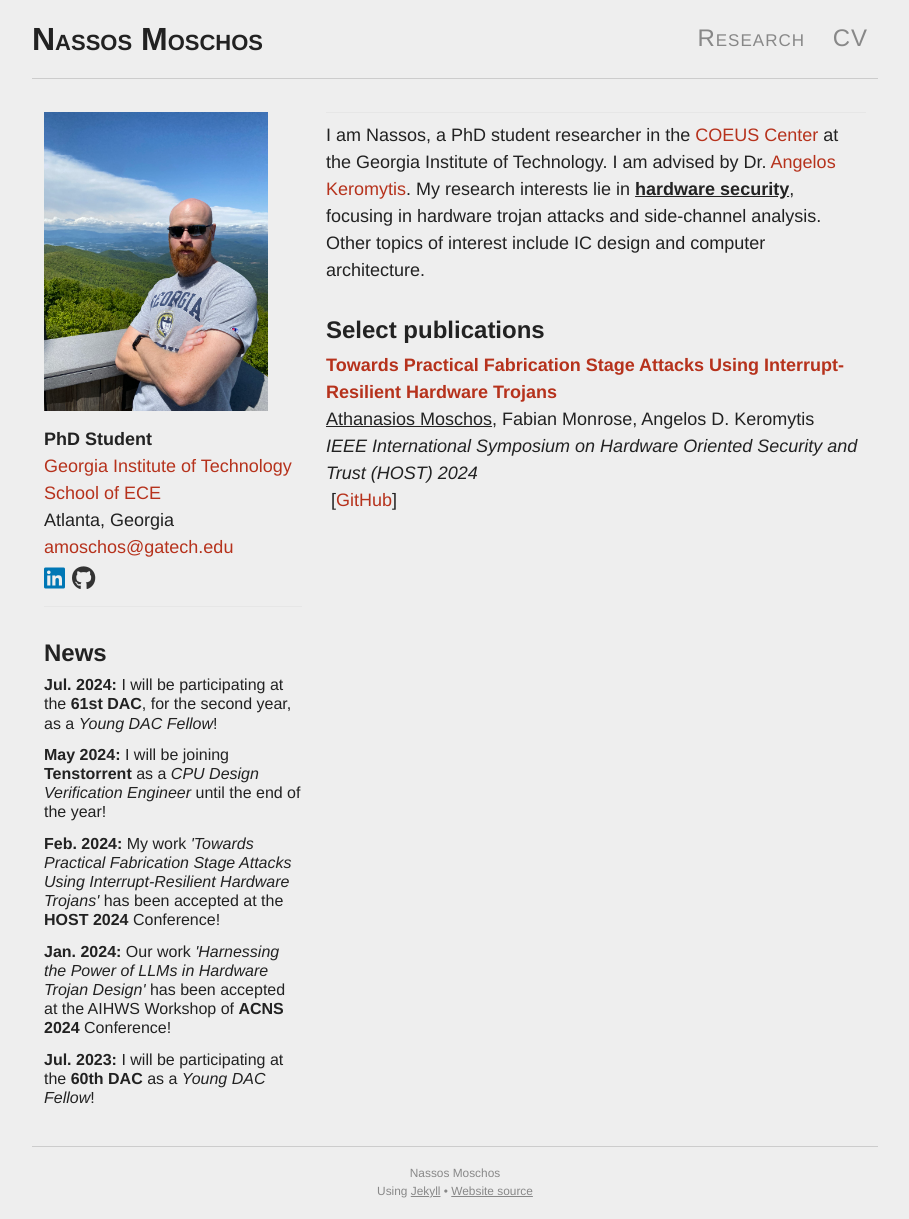
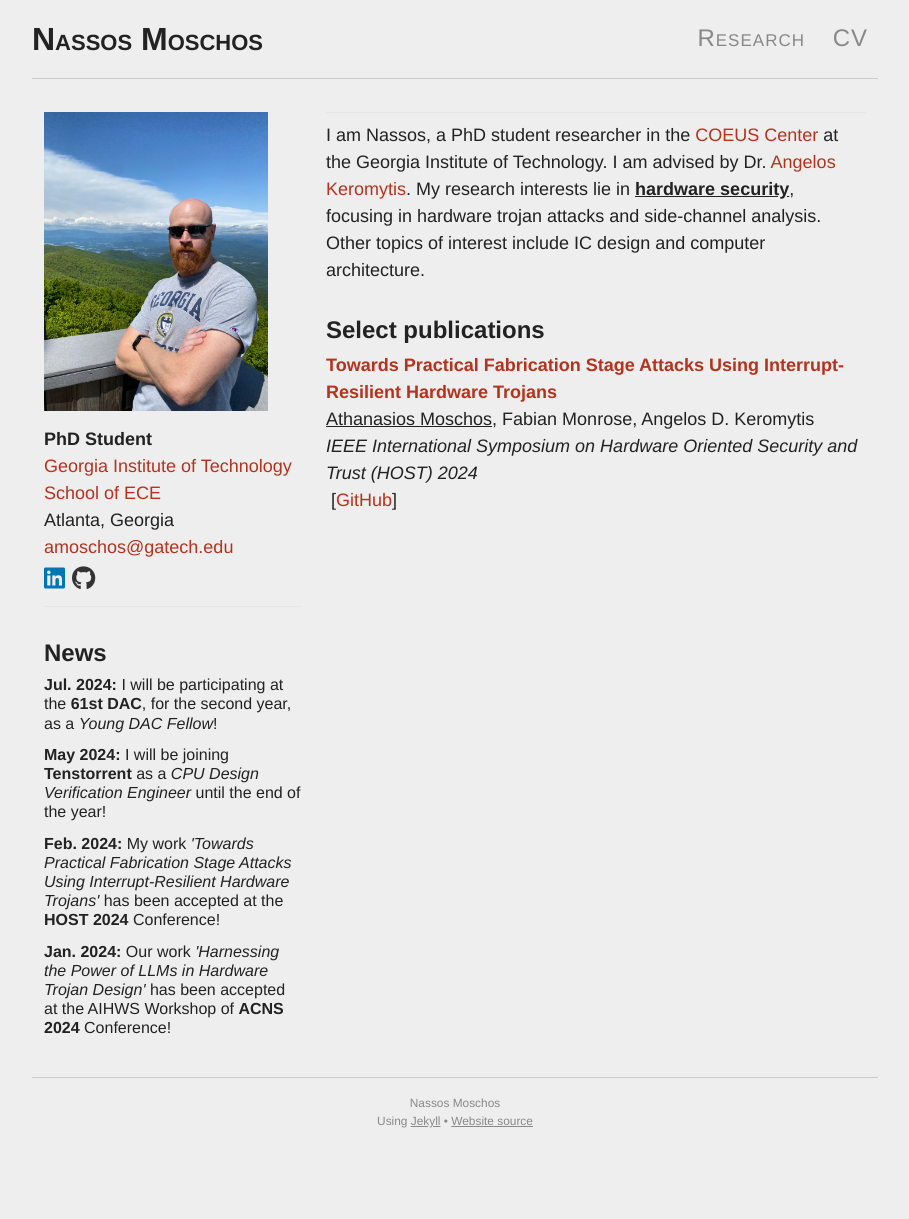
Before and after one commit to 0ena/0ena.github.io, a Jekyll site: the page built from index.md, in a window 1280 px wide. Shown: the whole page, without its empty margins (185-1094 px from the left). Built offline with Jekyll 4.4.1, drawn with Linux system fonts in a browser that asks for light colours; nearby versions of some CDN libraries; after the commit the page ends 1149 px from its top, so only the background shows below that.

Commit message:
Update news.yml

```diff
--- a/_data/news.yml
+++ b/_data/news.yml
@@ -6,5 +6,3 @@
   event: "My work <i>'Towards Practical Fabrication Stage Attacks Using Interrupt-Resilient Hardware Trojans'</i> has been accepted at the <b>HOST 2024</b> Conference!"
 - date: "Jan. 2024"
   event: "Our work <i>'Harnessing the Power of LLMs in Hardware Trojan Design'</i> has been accepted at the AIHWS Workshop of <b>ACNS 2024</b> Conference!"
-- date: "Jul. 2023"
-  event: "I will be participating at the <b>60th DAC</b> as a <i>Young DAC Fellow</i>!"
```
